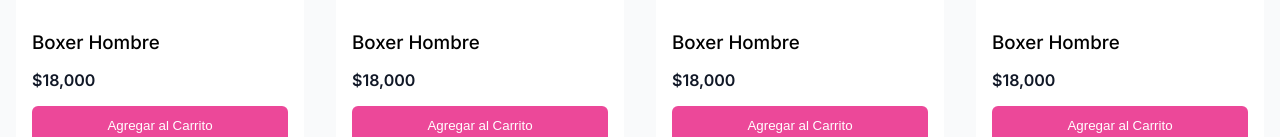
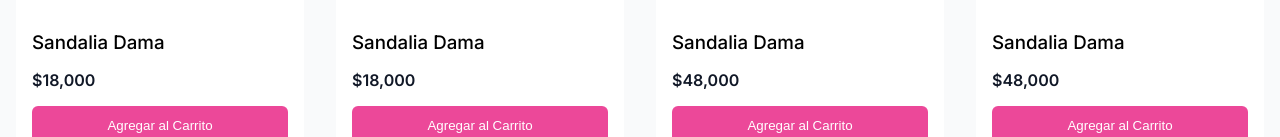
Before and after one commit to Bazartienda/Style-Casual, a website: page index.html in a window 1280 px wide. Shown: the part 3643-3780 px from the top of the page. Drawn offline with nearby package versions, Linux system fonts and the light colour scheme.

Commit message:
Update index.html

```diff
--- a/index.html
+++ b/index.html
@@ -570,30 +570,30 @@
             },
             {
                 id: 21,
-                name: 'Boxer Hombre',
+                name: 'Sandalia Dama',
                 price: 18000,
                 image: 'https://i.ibb.co/3m0GbnK1/Whats-App-Image-2025-02-21-at-2-24-03-PM-1.jpg',
                 description: 'Vestido ligero con estampado floral, perfecto para el verano'
             },
             {
                 id: 22,
-                name: 'Boxer Hombre',
+                name: 'Sandalia Dama',
                 price: 18000,
                 image: 'https://i.ibb.co/vx0bNYjr/Whats-App-Image-2025-02-21-at-2-24-03-PM-2.jpg',
                 description: 'Vestido ligero con estampado floral, perfecto para el verano'
             },
             {
                 id: 23,
-                name: 'Boxer Hombre',
-                price: 18000,
-                image: 'https://i.ibb.co/cXrDD2Mb/Whats-App-Image-2025-02-21-at-2-24-03-PM-3.jpg',
+                name: 'Sandalia Dama',
+                price: 48000,
+                image: 'https://i.ibb.co/JRjYdDCk/Whats-App-Image-2025-02-23-at-4-14-39-PM.jpg',
                 description: 'Vestido ligero con estampado floral, perfecto para el verano'
             },
             {
                 id: 24,
-                name: 'Boxer Hombre',
-                price: 18000,
-                image: 'https://i.ibb.co/dsL56ZMb/Whats-App-Image-2025-02-21-at-2-24-03-PM-4.jpg',
+                name: 'Sandalia Dama',
+                price: 48000,
+                image: 'https://i.ibb.co/60F1s99n/Whats-App-Image-2025-02-23-at-4-14-45-PM.jpg',
                 description: 'Vestido ligero con estampado floral, perfecto para el verano'
             },
             {
```
